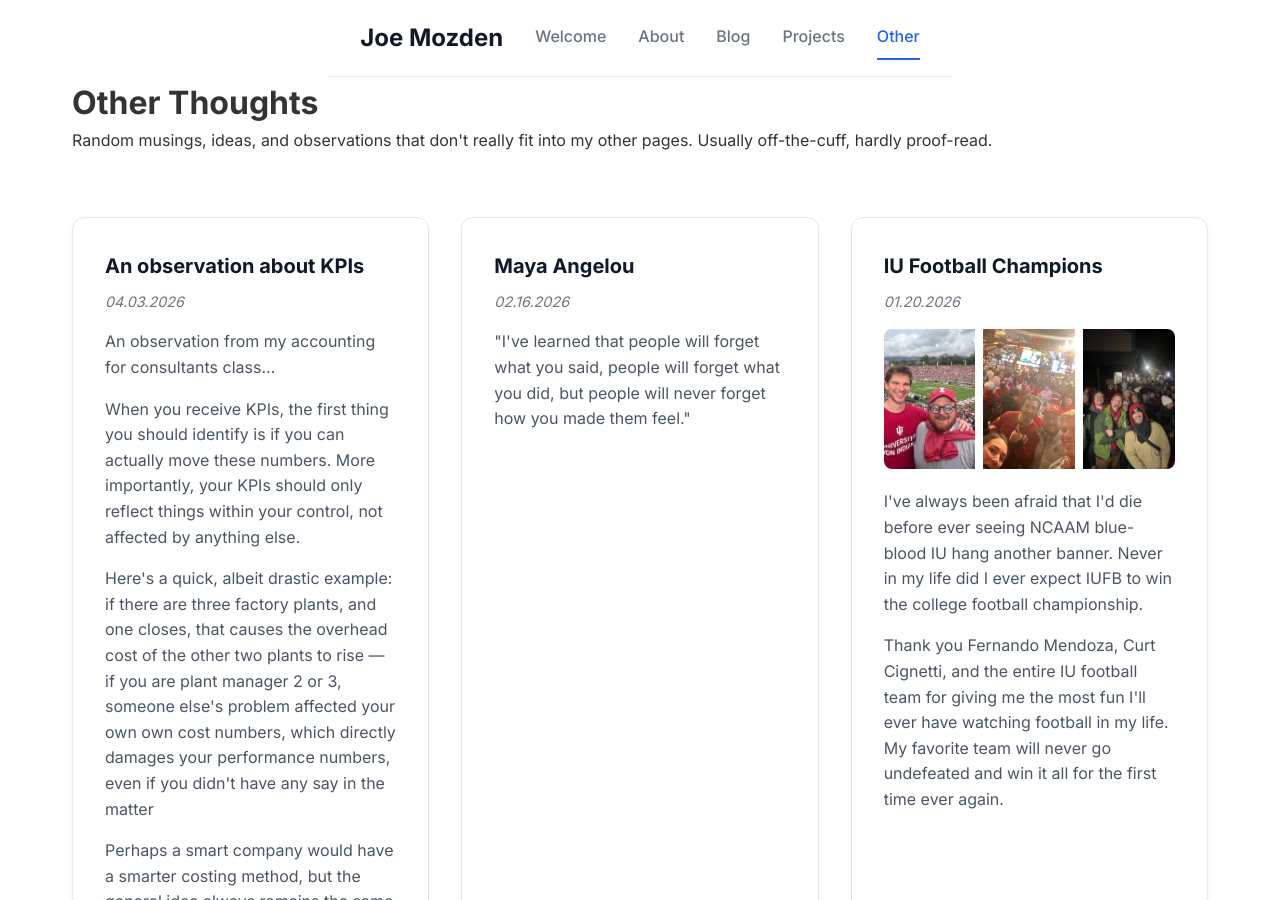
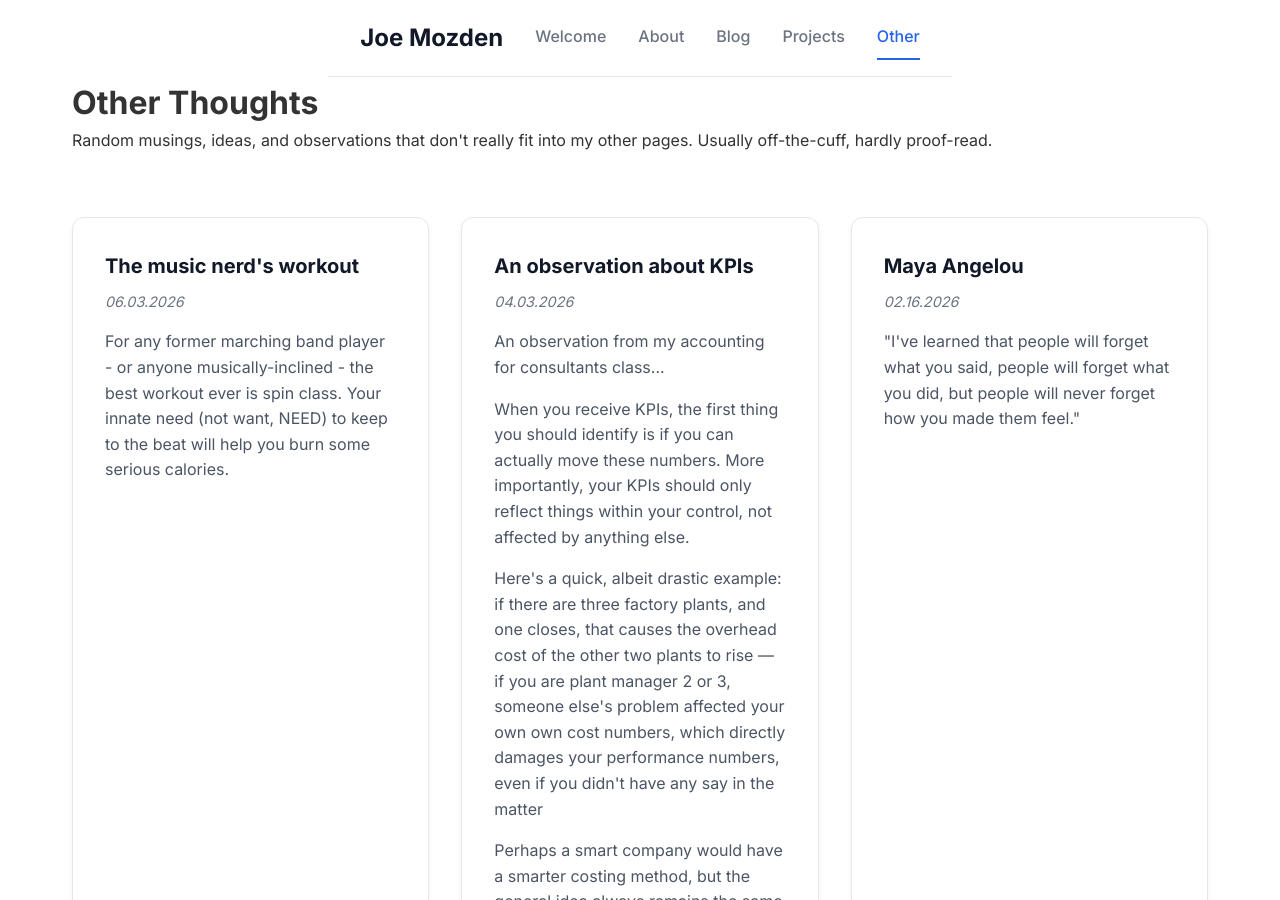
Before and after one commit to jmozden3/jmozden3.github.io, a Jekyll site: the page built from other.html, in a window 1280 px wide and 900 px high. Built offline with Jekyll 4.4.1, drawn with Linux system fonts in a browser that asks for light colours.

Commit message:
Add 'The music nerd's workout' note to Other page
Co-Authored-By: Claude Opus 4.8 <noreply@anthropic.com>

```diff
--- a/other.html
+++ b/other.html
@@ -18,6 +18,12 @@ permalink: /other/
         <!-- You can organize this however you want - here are some examples -->
 
         <div class="thoughts-grid">
+
+            <div class="thought-card">
+                <h3>The music nerd's workout</h3>
+                <div class="thought-date">06.03.2026</div>
+                <p>For any former marching band player - or anyone musically-inclined - the best workout ever is spin class. Your innate need (not want, NEED) to keep to the beat will help you burn some serious calories.</p>
+            </div>
 
             <div class="thought-card">
                 <h3>An observation about KPIs</h3>
```
